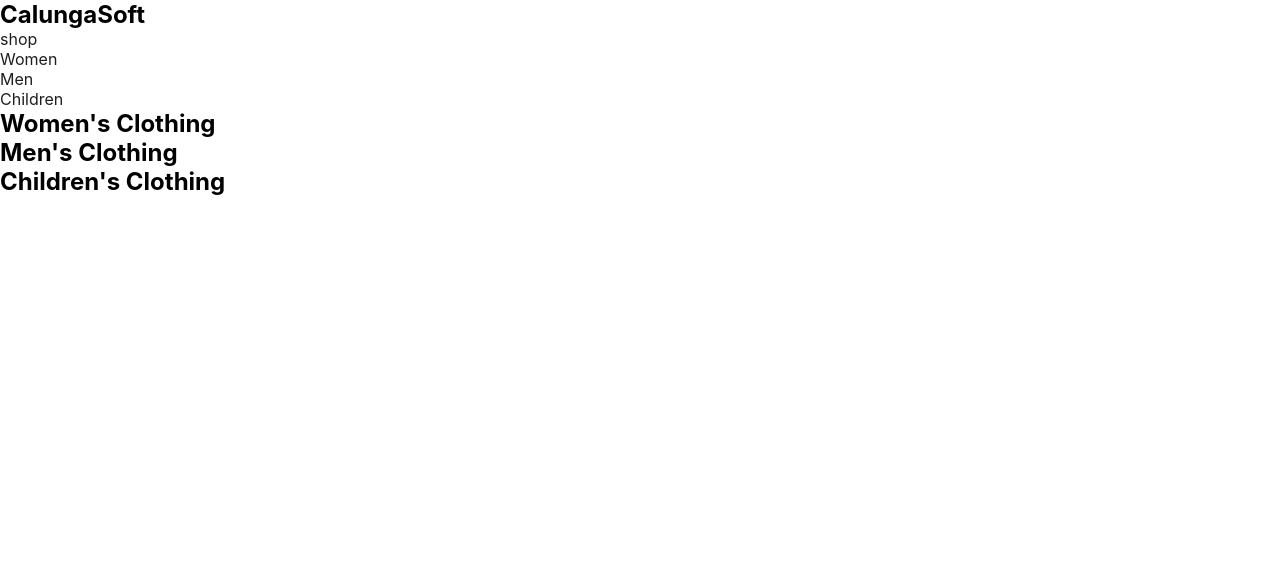
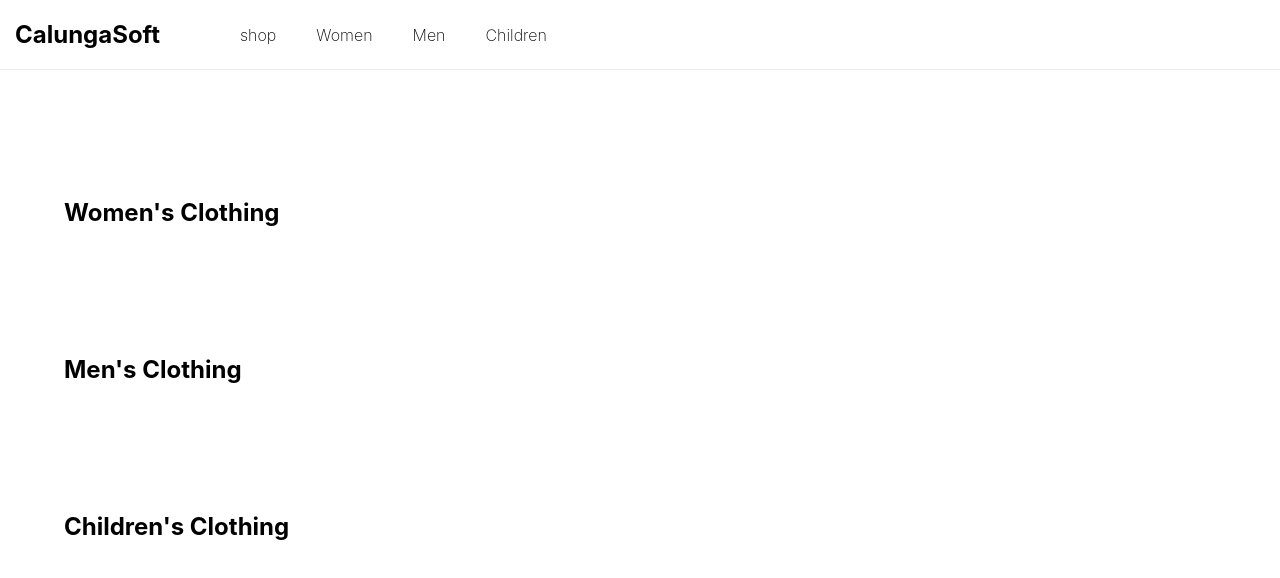
Before and after one commit to DevDario/teste-calunga-soft, a plain HTML site: page home.html in a window 1280 px wide. Drawn offline with Linux system fonts and the light colour scheme.

Commit message:
style: styles navbar and changes color variables

```diff
--- a/home.scss
+++ b/home.scss
@@ -9,11 +9,9 @@
 
 :root{
     --dark-color:#1e1e1e;
-    --green-main-color:#36cc84;
-    --white-main-color:#f4f4ea;
+    --white-main-color:#fff;
 
-    --darker-white-main-color:#d4d4cb;
-    --darker-green-color:hsl(151, 58%, 40%);
+    --darker-white-main-color:#ededec;
 
     scroll-behavior: smooth;
 }
@@ -38,3 +36,47 @@ ul{
     display: flex;
     flex-direction: column;
 }
+
+body{
+    background-color: var(--white-main-color);
+}
+
+.section{
+    margin: 8rem 9rem auto 4rem;
+}
+
+.navbar{
+    background-color: var(--white-main-color);
+    border-bottom: 1px solid var(--darker-white-main-color);
+
+    .navbar-container{
+        padding: 20px 15px 20px 15px;
+        @include row-aligned();
+        gap:80px;
+        justify-content:row;
+        align-items:center;
+
+        .navbar-title-container{
+            .main-title{
+                color: var(--dark-main-color);
+                cursor: pointer;
+            }
+        }
+
+        .menu-options-container{
+            .menu-list-items{
+                @include row-aligned();
+                align-items: center;
+                gap:40px;
+
+                .list-item{
+                    a{
+                        color: var(--dark-main-color);
+                        cursor: pointer;
+                        font-weight: 200;
+                    }
+                }
+            }
+        }
+    }
+}
```
Also changed, not shown: home.css, 1 other file.
